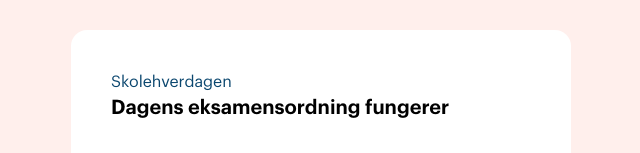
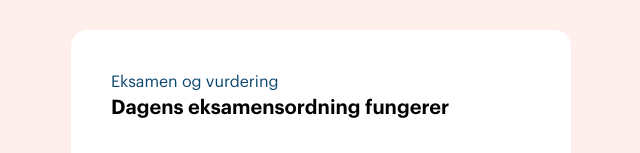
Before and after one commit to bimon6627/valgomat, a Next.js app: page / in a window 1280 px wide. Shown: the part 174-327 px from the top of the page, without its empty margins (319-959 px from the left). Built offline with nearby package versions, Linux system fonts and the light colour scheme.

Commit message:
Added correct categories

```diff
--- a/app/page.tsx
+++ b/app/page.tsx
@@ -30,12 +30,16 @@ const partyStyles: Record<string, { bg: string; text: string }> = {
 };
 
 const subjects = [
-  "Skolehverdagen",
-  "Eksamen",
-  "Læreplasser",
-  "Privatskole",
-  "Skolehelsetjeneste",
-  "Skolebygg",
+  "Eksamen og vurdering",
+  "Fraværsgrensa",
+  "Yrkesfag",
+  "Økonomi",
+  "Undervisningsinnhold og faglig tilpasning",
+  "Skolemiljø",
+  "Russetiden",
+  "Undervisningsformer",
+  "Skolepolitikk",
+  "Verdier og mangfold",
 ];
 
 const assertions: [string, string][] = [
```
